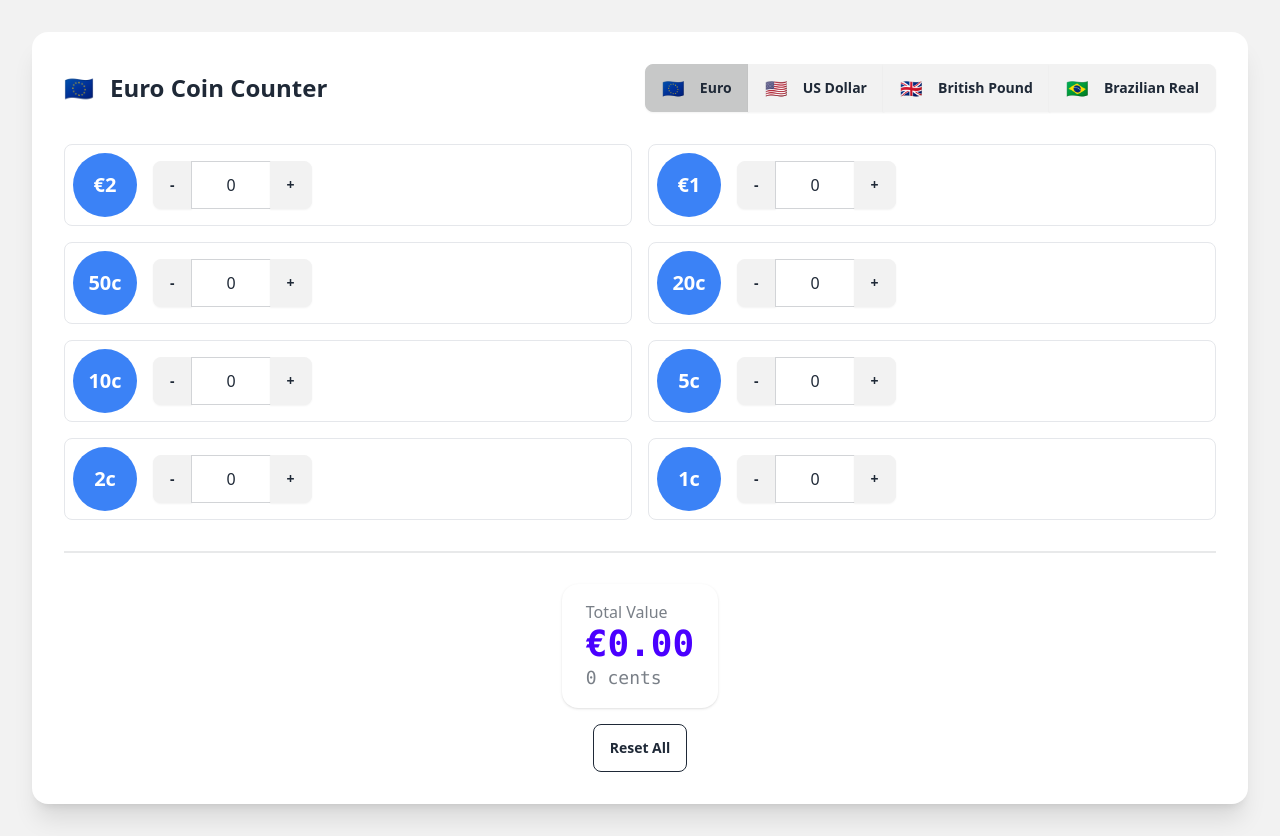
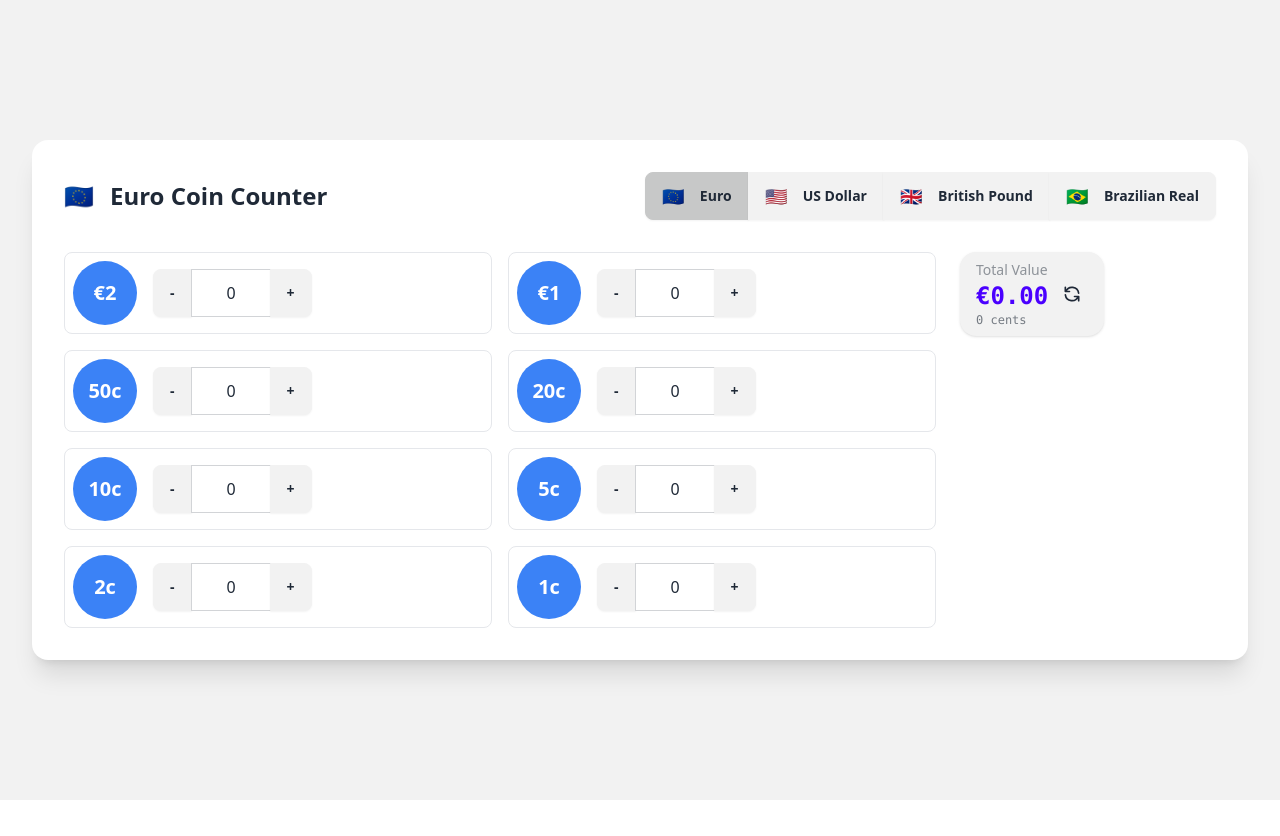
Before and after one commit to lauroguedes/coin-counter, a Vue app: page / in a window 1280 px wide. After the commit the page ends 800 px from the top, so only its background shows below. Built offline with nearby package versions, Linux system fonts and the light colour scheme.

Commit message:
style: improve the card total value

```diff
--- a/src/components/CoinCounter.vue
+++ b/src/components/CoinCounter.vue
@@ -47,6 +47,8 @@ const resetCoin = (coin: Coin) => {
           </div>
         </Transition>
 
+        <div class="flex flex-col-reverse md:flex-row gap-6">
+          <div class="flex-1">
             <TransitionGroup
               name="fade-list"
               tag="div"
@@ -64,19 +66,20 @@ const resetCoin = (coin: Coin) => {
                 @reset="resetCoin"
               />
             </TransitionGroup>
+          </div>
 
-        <div class="divider"></div>
-
-        <div class="flex flex-col items-center justify-center">
+          <div class="md:w-64 flex-shrink-0">
+            <div class="sticky top-4">
               <Transition name="fade-scale" mode="out-in">
                 <TotalDisplay
                   :key="selectedCurrency.code"
                   :totalValue="totalValue"
                   :formatCurrency="formatCurrency"
+                  @reset="resetCounts"
                 />
               </Transition>
-
-          <button class="btn btn-outline mt-4" @click="resetCounts">Reset All</button>
+            </div>
+          </div>
         </div>
       </div>
     </div>
--- a/src/components/TotalDisplay.vue
+++ b/src/components/TotalDisplay.vue
@@ -5,6 +5,10 @@ import gsap from 'gsap';
 const props = defineProps<{
   totalValue: number;
   formatCurrency: (value: number) => string;
+}>();
+
+const emit = defineEmits<{
+  reset: [];
 }>();
 
 const totalDisplayValue = ref(props.totalValue);
@@ -27,12 +31,23 @@ watch(() => props.totalValue, (newValue, oldValue) => {
 </script>
 
 <template>
-  <div class="stats shadow">
-    <div class="stat">
-      <div class="stat-title">Total Value</div>
-      <div class="stat-value text-primary font-mono">{{ formatCurrency(totalValue) }}</div>
-      <div class="stat-desc">
-        <span class="font-mono text-lg">{{ Math.round(totalDisplayValue) }} cents</span>
+  <div class="stats shadow bg-base-200">
+    <div class="stat px-4 py-2">
+      <div class="flex items-center justify-between gap-2">
+        <div>
+          <div class="stat-title text-sm opacity-80">Total Value</div>
+          <div class="stat-value text-primary font-mono text-2xl">{{ formatCurrency(totalValue) }}</div>
+          <div class="stat-desc font-mono">{{ Math.round(totalDisplayValue) }} cents</div>
+        </div>
+        <button
+          class="btn btn-circle btn-sm btn-ghost"
+          @click="emit('reset')"
+          title="Reset All"
+        >
+          <svg xmlns="http://www.w3.org/2000/svg" class="h-5 w-5" fill="none" viewBox="0 0 24 24" stroke="currentColor">
+            <path stroke-linecap="round" stroke-linejoin="round" stroke-width="2" d="M4 4v5h.582m15.356 2A8.001 8.001 0 004.582 9m0 0H9m11 11v-5h-.581m0 0a8.003 8.003 0 01-15.357-2m15.357 2H15" />
+          </svg>
+        </button>
       </div>
     </div>
   </div>
```
Lines whose indentation alone changed are shown as unchanged.
